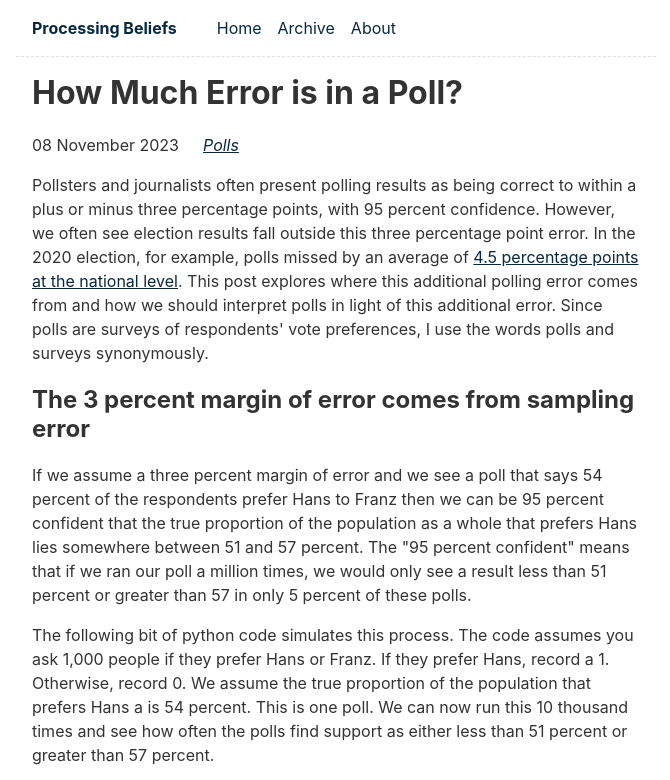
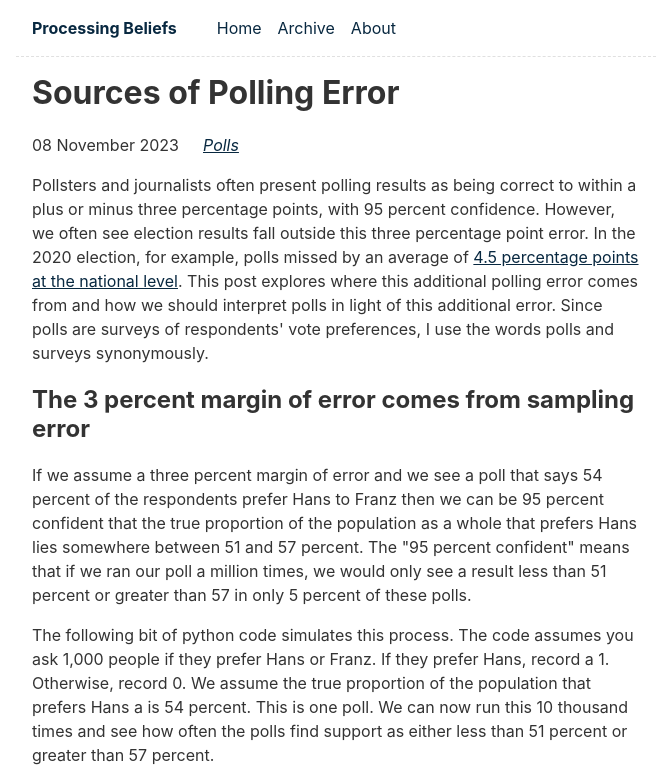
Before and after one commit to tristinb/tristinb.github.io, an Eleventy site: page content/blog/polls/polls.md in a window 1280 px wide. Shown: the top 780 px of the page, without its empty margins (304-974 px from the left). Built offline with nearby package versions, Linux system fonts and the light colour scheme; Eleventy itself is replaced by a stand-in of ours; files that its build step writes are made by us from their sources; files whose address does not match are found by name; what eleventy-plugin-mathjax would draw is missing.

Commit message:
changing title

```diff
--- a/content/blog/polls/polls.md
+++ b/content/blog/polls/polls.md
@@ -1,5 +1,5 @@
 ---
-title: How Much Error is in a Poll?
+title: Sources of Polling Error
 description: This post provides an overview of polling and explores the margin of error in a poll.
 date: 2023-11-08
 draft: false
```
